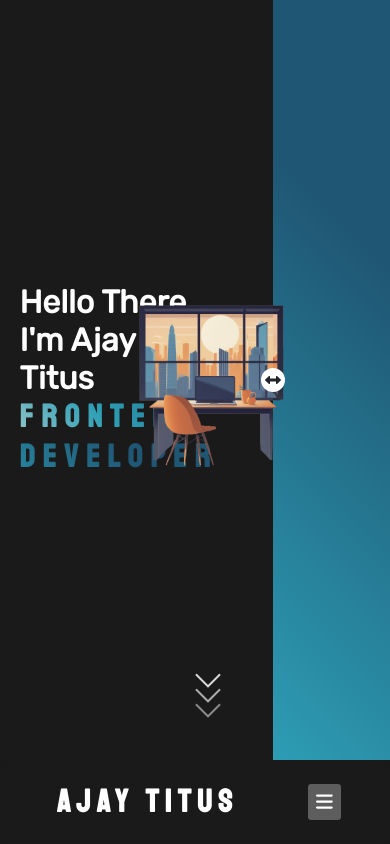
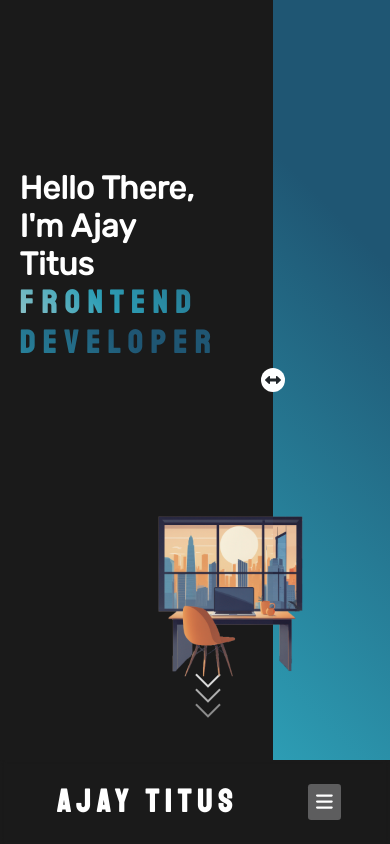
Before and after one commit to ajaytitus1386/Portio, a Gatsby site: page / in a window 390 px wide. Shown: the top 844 px of the page. Built offline with nearby package versions, Linux system fonts and the light colour scheme; Gatsby itself is replaced by a stand-in of ours; a web font is replaced by a local one.

Commit message:
style: better header responsivity

```diff
--- a/src/styles/header.module.scss
+++ b/src/styles/header.module.scss
@@ -124,14 +124,17 @@
 
         width: 50vw;
         left: 5vw;
+        top: 25%;
         position: absolute;
 
         @include laptop-above {
+          top: unset;
           width: 30vw;
           font-size: 4 * $font-size-global;
         }
 
         @include tablet-above {
+          top: unset;
           font-size: 5 * $font-size-global;
         }
         span {
@@ -147,22 +150,22 @@
 
       .onionImage {
         position: absolute;
-        left: 25vw;
-        bottom: 50%;
+        left: 30vw;
+        bottom: 25%;
         transform: translateY(50%);
         width: 240px;
         height: 240px;
 
         @include mobile-above {
           left: 50vw;
-
+          bottom: 50%;
           width: 720px;
           height: 720px;
         }
 
         @include tablet-above {
           left: 50vw;
-
+          bottom: 50%;
           width: 640px;
           height: 640px;
         }
```
